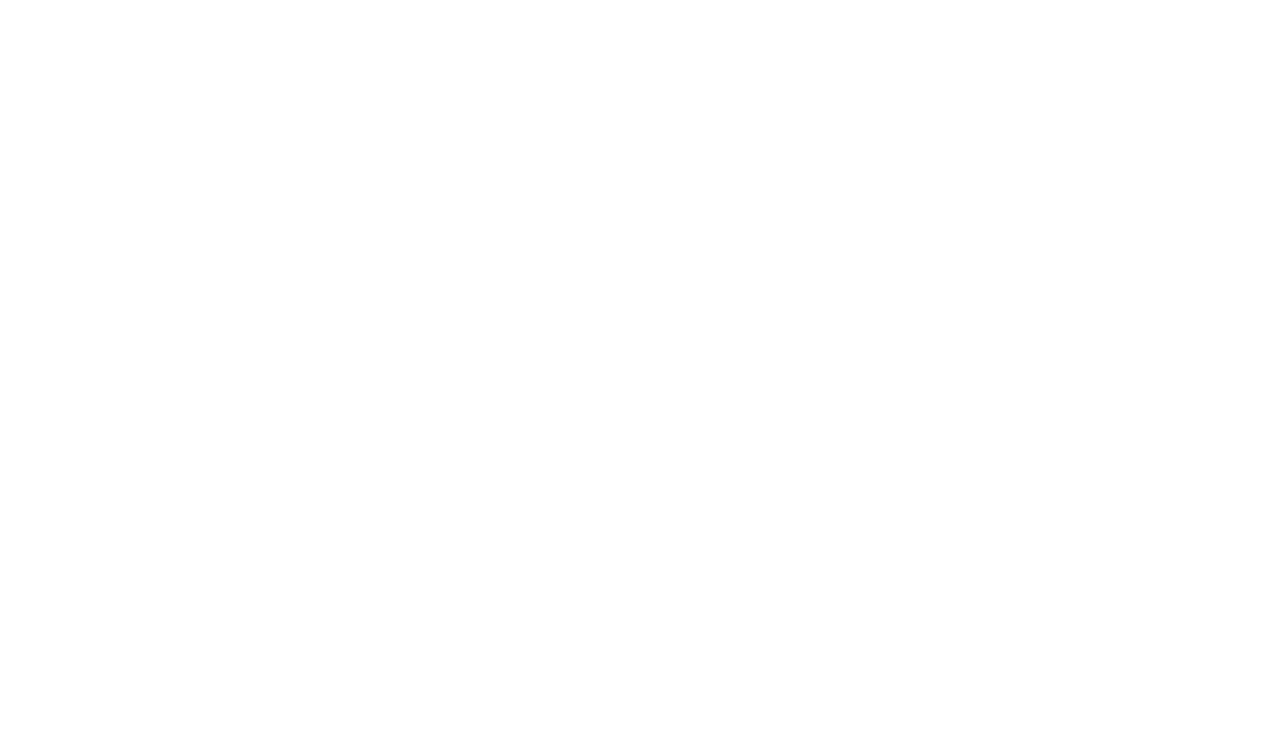
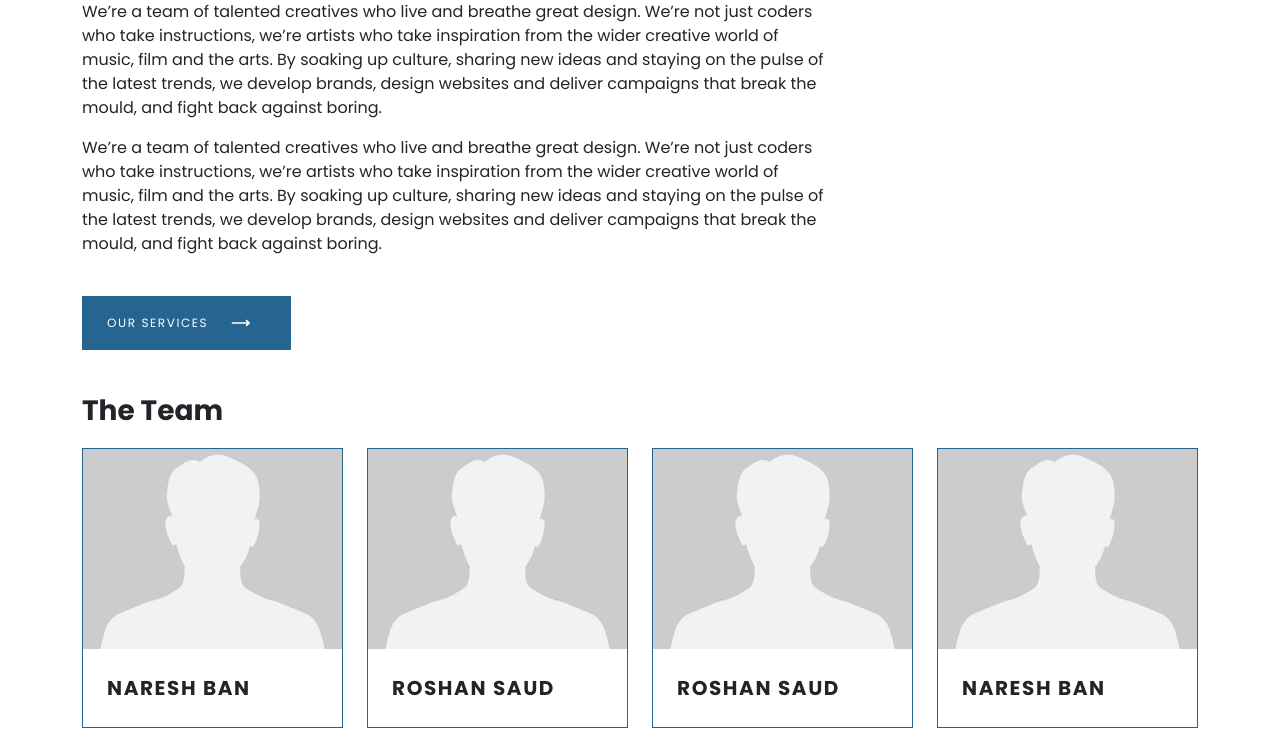
Before and after one commit to nareshban1/gripas-frontend, a Next.js app: page /aboutus in a window 1280 px wide. Shown: the part 260-1010 px from the top of the page. Before the commit the page ends 800 px from the top, so only its background shows below. Built offline with nearby package versions, Linux system fonts and the light colour scheme.

Commit message:
basic about us page completed needs design updates and feedbacks.

```diff
--- /dev/null
+++ b/core/Freelancer/Freelancer.tsx
@@ -0,0 +1,33 @@
+import Link from 'next/link'
+import React from 'react'
+import { CgArrowLongRight } from 'react-icons/cg'
+
+const Freelancer = () => {
+  return (
+    <div className="py-5 bg-primary">
+    <div className="container py-5">
+      <h2 className=" fw-bold lh-1 m-0 text-white lh-base text-start hero-sub-text font-size-sm">
+        Opportunity
+      </h2>
+      <h3 className="font-size-lg fw-bold lh-1 my-3 text-white lh-base">
+        Are you a Freelancer?
+      </h3>
+      <p className="font-size-rg text-white fw-medium mb-5">
+        Our Vision is to empower youngsters and bring latest automation
+        technologies.
+      </p>
+      <div className="mt-4 d-flex">
+        <Link
+          href="/freelancer"
+          className="btn btn-outline-white rounded-0 px-4 py-3 nav-link-text d-flex align-items-center"
+        >
+          Contact Us
+          <CgArrowLongRight className="ms-2 long-arrow" />
+        </Link>
+      </div>
+    </div>
+  </div>
+  )
+}
+
+export default Freelancer
--- a/pages/aboutus.tsx
+++ b/pages/aboutus.tsx
@@ -1,5 +1,42 @@
+import Image from "next/image";
+import Link from "next/link";
 import React from "react";
+import { CgArrowLongRight } from "react-icons/cg";
 import AnimateInView from "../components/AnimateInView/AnimateInView";
+import Freelancer from "../core/Freelancer/Freelancer";
+
+const portfolioItems = [
+  {
+    name: "Naresh Ban",
+    image: "/defaultuser.jpg",
+    id: "1",
+  },
+  {
+    name: "Roshan Saud",
+    image: "/defaultuser.jpg",
+    id: "2",
+  },
+  {
+    name: "Roshan Saud",
+    image: "/defaultuser.jpg",
+    id: "3",
+  },
+  {
+    name: "Naresh Ban",
+    image: "/defaultuser.jpg",
+    id: "4",
+  },
+  {
+    name: "Roshan Saud",
+    image: "/defaultuser.jpg",
+    id: "5",
+  },
+  {
+    name: "Roshan Saud",
+    image: "/defaultuser.jpg",
+    id: "6",
+  },
+];
 
 const AboutUs = () => {
   return (
@@ -11,7 +48,54 @@
         <h3 className="font-size-lg fw-bold lh-1 my-3 text-dark lh-base">
           About Us
         </h3>
+        <p className="col-12 col-md-8">
+          We’re a team of talented creatives who live and breathe great design.
+          We’re not just coders who take instructions, we’re artists who take
+          inspiration from the wider creative world of music, film and the arts.
+          By soaking up culture, sharing new ideas and staying on the pulse of
+          the latest trends, we develop brands, design websites and deliver
+          campaigns that break the mould, and fight back against boring.
+        </p>
+        <p className="col-12 col-md-8">
+          We’re a team of talented creatives who live and breathe great design.
+          We’re not just coders who take instructions, we’re artists who take
+          inspiration from the wider creative world of music, film and the arts.
+          By soaking up culture, sharing new ideas and staying on the pulse of
+          the latest trends, we develop brands, design websites and deliver
+          campaigns that break the mould, and fight back against boring.
+        </p>
+        <div className="my-4 d-flex">
+          <Link
+            href="/portfolio"
+            className="btn btn-primary rounded-0 px-4 py-3 nav-link-text d-flex align-items-center"
+          >
+            Our Services
+            <CgArrowLongRight className="ms-2 long-arrow" />
+          </Link>
+        </div>
+        <h3 className="font-size-lg fw-bold lh-1 my-3 text-dark lh-base">
+          The Team
+        </h3>
+        <div className="row row-cols-2 row-cols-md-3 row-cols-lg-4 g-4">
+          {portfolioItems.map((item) => (
+            <div className="col cursor-pointer" key={item.id}>
+              <div className="position-relative border border-primary h-100 ">
+                <Image
+                  src={item?.image}
+                  alt={item.name}
+                  height={200}
+                  width={400}
+                  style={{ objectFit: "cover", width: "100%" }}
+                />
+                <p className="p-4 spaced-text fw-bold fs-5 text-dark m-0">
+                  {item.name}
+                </p>
+              </div>
+            </div>
+          ))}
+        </div>
       </AnimateInView>
+      <Freelancer />
     </section>
   );
 };
```
Also changed, not shown: pages/index.tsx (+2 -23 lines), public/defaultuser.jpg (added).
